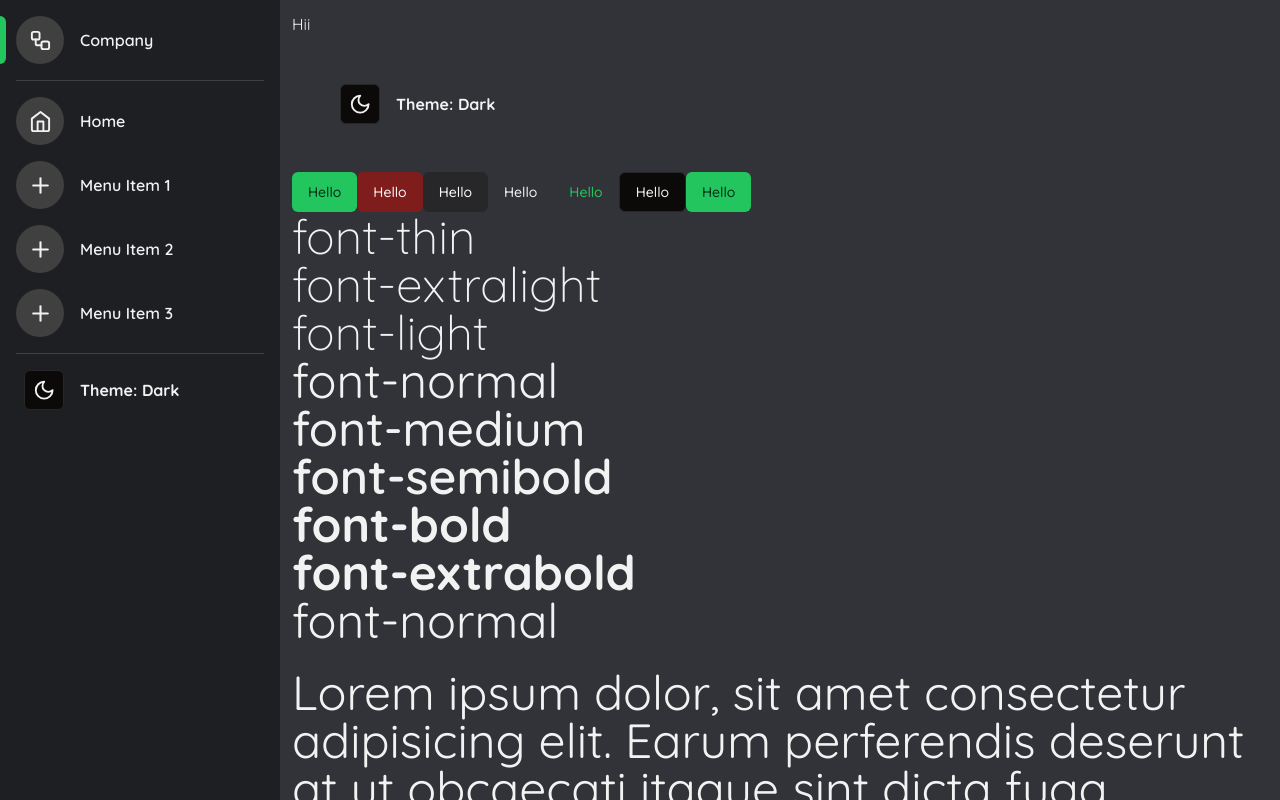
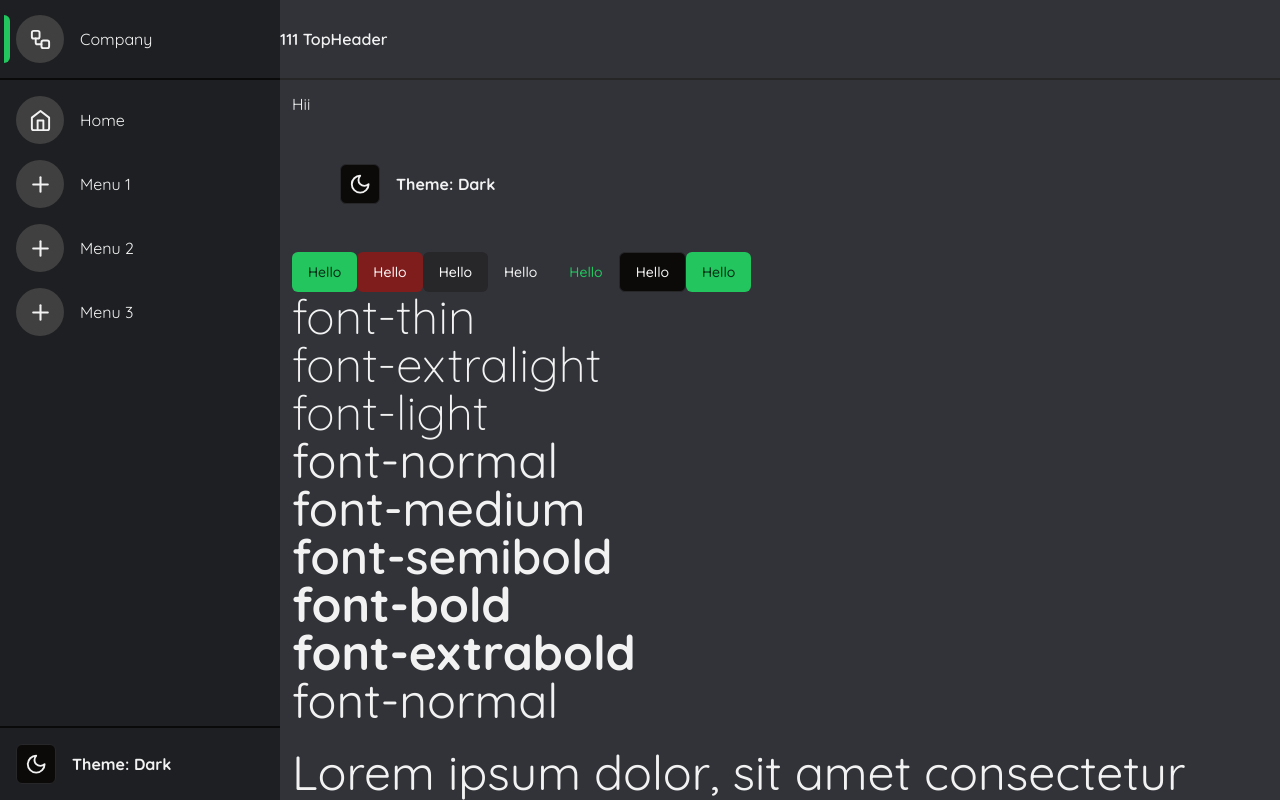
Before and after one commit to faran4iqvia/nextjs-shadcn, a Next.js app: page / in a window 1280 px wide. Shown: the top 800 px of the page. Built offline with nearby package versions, Linux system fonts and the light colour scheme.

Commit message:
🔒️ fix: layout

```diff
--- a/app/(main)/layout.tsx
+++ b/app/(main)/layout.tsx
@@ -1,5 +1,7 @@
 import { ReactNode } from 'react';
-import NavSidebar from '@/components/navigation/nav-sidebar'
+import NavSidebar from '@/components/navigation/nav-sidebar';
+import TopHeader from '@/components/navigation/top-header';
+import { ScrollArea } from '@/components/ui/scroll-area';
 
 const MainLayout = ({
   children,
@@ -8,11 +10,13 @@
 }>) => {
   return (
     <div className="h-full">
-      <div className="hidden md:flex h-full md:w-[200px] lg:w-[280px] z-30 flex-col fixed  inset-y-0">
-        <NavSidebar />
-      </div>
-      {/* adjusting padding pixels here */}
-      <main className="md:pl-[212px] lg:pl-[292px] h-full py-3 pr-3">{children}</main>
+      <NavSidebar />
+      <ScrollArea >
+
+      <TopHeader />
+      {/* adjusting padding pixels here based on top header and nav sidebar */}
+      <main className="md:pl-[292px] h-full py-3 pr-3">{children}</main>
+      </ScrollArea>
     </div>
   );
 };
--- /dev/null
+++ b/components/navigation/mobile-toggle.tsx
@@ -0,0 +1,24 @@
+import { Menu } from 'lucide-react';
+
+import { Sheet, SheetContent, SheetTrigger } from '@/components/ui/sheet';
+import { Button } from '@/components/ui/button';
+import NavSidebar from './nav-sidebar';
+
+const MobileToggle = () => {
+  return (
+    <Sheet>
+      <SheetTrigger asChild>
+        <Button variant="ghost" size="icon" className="md:hidden">
+          <Menu />
+        </Button>
+      </SheetTrigger>
+      <SheetContent side="left" className="p-0 !w-[280px]">
+        <p>asdas</p>
+
+        <NavSidebar />
+      </SheetContent>
+    </Sheet>
+  );
+};
+
+export default MobileToggle;
--- a/components/navigation/nav-sidebar.tsx
+++ b/components/navigation/nav-sidebar.tsx
@@ -6,17 +6,22 @@
 
 const NavSidebar = () => {
   return (
-    <nav className="space-y-4 flex flex-col font-semibold items-center h-full w-full bg-gray-100 dark:bg-[#1e1f22] p-4">
-      <button className="group relative flex items-center w-full gap-4">
-        <div className="absolute -left-4 bg-primary rounded-r-full transition-all w-[6px]  h-full" />
-        <div className="flex h-[48px] w-[48px] rounded-[24px] group-hover:rounded-[16px] transition-all overflow-hidden items-center justify-center bg-background dark:bg-neutral-700 group-hover:bg-primary">
-          <Workflow className="group-hover:text-white transition" size={23} />
-        </div>
-        Company
-      </button>
+    <nav className="hidden md:flex h-full md:w-[280px] z-30 flex-col fixed  inset-y-0">
+      <div className="px-4 z-50 flex items-center h-20 border-neutral-200 dark:border-neutral-950 border-b-2 bg-gray-100 dark:bg-[#1e1f22]">
+        <button className="group relative flex items-center w-full gap-4">
+          <div className="absolute -left-3 bg-primary rounded-r-full transition-all w-[6px]  h-full" />
+          <div className="flex h-[48px] w-[48px] rounded-[24px] group-hover:rounded-[16px] transition-all overflow-hidden items-center justify-center bg-background  dark:bg-neutral-700 group-hover:bg-primary">
+            <Workflow className="group-hover:text-white transition" size={23} />
+          </div>
+          Company
+        </button>
 
-      <Separator className="h-[1px] bg-zinc-300 dark:bg-zinc-700 rounded-md !mt-4 mx-auto" />
-      <ScrollArea className="flex flex-col gap-y-4 w-full">
+      </div>
+
+
+
+
+      <ScrollArea className="flex-1 w-full bg-gray-100 dark:bg-[#1e1f22] p-4 relative">
         <button className="group relative  flex items-center w-full gap-4 mb-4">
           <div className="flex h-[48px] w-[48px] rounded-[24px] group-hover:rounded-[16px] transition-all overflow-hidden items-center justify-center bg-background dark:bg-neutral-700 group-hover:bg-primary">
             <Home className="group-hover:text-white transition" size={23} />
@@ -31,15 +36,15 @@
               <div className="flex h-[48px] w-[48px] rounded-[24px] group-hover:rounded-[16px] transition-all overflow-hidden items-center justify-center bg-background dark:bg-neutral-700 group-hover:bg-primary">
                 <Plus className="group-hover:text-white transition" size={25} />
               </div>
-              Menu Item {i + 1}
+              Menu {i + 1}
             </button>
           ))}
       </ScrollArea>
 
-      <Separator className="h-[1px] bg-zinc-300 dark:bg-zinc-700 rounded-md !mt-0 mx-auto" />
-      <div className="pl-2 mt-auto flex items-center   gap-y-4 w-full">
+      <div className="p-4 mt-auto flex items-center gap-y-4 w-full bg-gray-100 dark:bg-[#1e1f22] border-neutral-200 dark:border-neutral-950 border-t-2">
         <ThemeToggle />
       </div>
+
     </nav>
   );
 };
--- /dev/null
+++ b/components/navigation/top-header.tsx
@@ -0,0 +1,12 @@
+import MobileToggle from "@/components/navigation/mobile-toggle"
+
+const TopHeader = () => {
+  return (
+    <header className="md:ml-[280px] text-md font-semibold  flex items-center h-20 border-neutral-200 dark:border-neutral-800 border-b-2">
+
+        <MobileToggle />
+     111 TopHeader </header>
+  )
+}
+
+export default TopHeader
--- a/components/theme-toggle.tsx
+++ b/components/theme-toggle.tsx
@@ -1,5 +1,6 @@
 'use client';
 
+import { useState, useEffect } from 'react';
 import { Moon, Sun } from 'lucide-react';
 import { useTheme } from 'next-themes';
 
@@ -8,14 +9,31 @@
 const ThemeToggle = () => {
   const { theme, setTheme } = useTheme();
 
-  return (<div className='flex  items-center w-full cursor-pointer' onClick={() => setTheme(theme === 'dark' ? 'light' : 'dark')}>
-    <Button variant="outline" size="icon" >
-      <Sun  className="h-[1.4rem] w-[1.4rem] rotate-0 scale-100 transition-all dark:-rotate-90 dark:scale-0" />
-      <Moon  className="absolute h-[1.4rem] w-[1.4rem] rotate-90 scale-0 transition-all dark:rotate-0 dark:scale-100" />
-      <span className="sr-only">Toggle theme</span>
-    </Button>
-  <span className='capitalize mx-4 font-bold'>Theme: {theme}</span>
-  </div>
+  const [isClient, setIsClient] = useState(false);
+
+  useEffect(() => {
+    setIsClient(true);
+  }, []);
+
+  return (
+    <div
+      className="flex  items-center w-full cursor-pointer"
+      onClick={() => setTheme(theme === 'dark' ? 'light' : 'dark')}
+    >
+      {!isClient ? (
+        <p className='p-2'>Loading...</p>
+      ) : (
+        <>
+          <Button variant="outline" size="icon">
+            <Sun className="h-[1.4rem] w-[1.4rem] rotate-0 scale-100 transition-all dark:-rotate-90 dark:scale-0" />
+            <Moon className="absolute h-[1.4rem] w-[1.4rem] rotate-90 scale-0 transition-all dark:rotate-0 dark:scale-100" />
+
+            <span className="sr-only">Toggle theme</span>
+          </Button>
+          <span className="capitalize mx-4 font-bold">Theme: {theme}</span>
+        </>
+      )}
+    </div>
   );
 };
 export default ThemeToggle;
--- /dev/null
+++ b/components/ui/sheet.tsx
@@ -0,0 +1,140 @@
+"use client"
+
+import * as React from "react"
+import * as SheetPrimitive from "@radix-ui/react-dialog"
+import { cva, type VariantProps } from "class-variance-authority"
+import { X } from "lucide-react"
+
+import { cn } from "@/lib/utils"
+
+const Sheet = SheetPrimitive.Root
+
+const SheetTrigger = SheetPrimitive.Trigger
+
+const SheetClose = SheetPrimitive.Close
+
+const SheetPortal = SheetPrimitive.Portal
+
+const SheetOverlay = React.forwardRef<
+  React.ElementRef<typeof SheetPrimitive.Overlay>,
+  React.ComponentPropsWithoutRef<typeof SheetPrimitive.Overlay>
+>(({ className, ...props }, ref) => (
+  <SheetPrimitive.Overlay
+    className={cn(
+      "fixed inset-0 z-50 bg-black/80  data-[state=open]:animate-in data-[state=closed]:animate-out data-[state=closed]:fade-out-0 data-[state=open]:fade-in-0",
+      className
+    )}
+    {...props}
+    ref={ref}
+  />
+))
+SheetOverlay.displayName = SheetPrimitive.Overlay.displayName
+
+const sheetVariants = cva(
+  "fixed z-50 gap-4 bg-background p-6 shadow-lg transition ease-in-out data-[state=open]:animate-in data-[state=closed]:animate-out data-[state=closed]:duration-300 data-[state=open]:duration-500",
+  {
+    variants: {
+      side: {
+        top: "inset-x-0 top-0 border-b data-[state=closed]:slide-out-to-top data-[state=open]:slide-in-from-top",
+        bottom:
+          "inset-x-0 bottom-0 border-t data-[state=closed]:slide-out-to-bottom data-[state=open]:slide-in-from-bottom",
+        left: "inset-y-0 left-0 h-full w-3/4 border-r data-[state=closed]:slide-out-to-left data-[state=open]:slide-in-from-left sm:max-w-sm",
+        right:
+          "inset-y-0 right-0 h-full w-3/4  border-l data-[state=closed]:slide-out-to-right data-[state=open]:slide-in-from-right sm:max-w-sm",
+      },
+    },
+    defaultVariants: {
+      side: "right",
+    },
+  }
+)
+
+interface SheetContentProps
+  extends React.ComponentPropsWithoutRef<typeof SheetPrimitive.Content>,
+    VariantProps<typeof sheetVariants> {}
+
+const SheetContent = React.forwardRef<
+  React.ElementRef<typeof SheetPrimitive.Content>,
+  SheetContentProps
+>(({ side = "right", className, children, ...props }, ref) => (
+  <SheetPortal>
+    <SheetOverlay />
+    <SheetPrimitive.Content
+      ref={ref}
+      className={cn(sheetVariants({ side }), className)}
+      {...props}
+    >
+      {children}
+      <SheetPrimitive.Close className="absolute right-4 top-4 rounded-sm opacity-70 ring-offset-background transition-opacity hover:opacity-100 focus:outline-none focus:ring-2 focus:ring-ring focus:ring-offset-2 disabled:pointer-events-none data-[state=open]:bg-secondary">
+        <X className="h-4 w-4" />
+        <span className="sr-only">Close</span>
+      </SheetPrimitive.Close>
+    </SheetPrimitive.Content>
+  </SheetPortal>
+))
+SheetContent.displayName = SheetPrimitive.Content.displayName
+
+const SheetHeader = ({
+  className,
+  ...props
+}: React.HTMLAttributes<HTMLDivElement>) => (
+  <div
+    className={cn(
+      "flex flex-col space-y-2 text-center sm:text-left",
+      className
+    )}
+    {...props}
+  />
+)
+SheetHeader.displayName = "SheetHeader"
+
+const SheetFooter = ({
+  className,
+  ...props
+}: React.HTMLAttributes<HTMLDivElement>) => (
+  <div
+    className={cn(
+      "flex flex-col-reverse sm:flex-row sm:justify-end sm:space-x-2",
+      className
+    )}
+    {...props}
+  />
+)
+SheetFooter.displayName = "SheetFooter"
+
+const SheetTitle = React.forwardRef<
+  React.ElementRef<typeof SheetPrimitive.Title>,
+  React.ComponentPropsWithoutRef<typeof SheetPrimitive.Title>
+>(({ className, ...props }, ref) => (
+  <SheetPrimitive.Title
+    ref={ref}
+    className={cn("text-lg font-semibold text-foreground", className)}
+    {...props}
+  />
+))
+SheetTitle.displayName = SheetPrimitive.Title.displayName
+
+const SheetDescription = React.forwardRef<
+  React.ElementRef<typeof SheetPrimitive.Description>,
+  React.ComponentPropsWithoutRef<typeof SheetPrimitive.Description>
+>(({ className, ...props }, ref) => (
+  <SheetPrimitive.Description
+    ref={ref}
+    className={cn("text-sm text-muted-foreground", className)}
+    {...props}
+  />
+))
+SheetDescription.displayName = SheetPrimitive.Description.displayName
+
+export {
+  Sheet,
+  SheetPortal,
+  SheetOverlay,
+  SheetTrigger,
+  SheetClose,
+  SheetContent,
+  SheetHeader,
+  SheetFooter,
+  SheetTitle,
+  SheetDescription,
+}
--- a/package.json
+++ b/package.json
@@ -9,6 +9,7 @@
     "lint": "next lint"
   },
   "dependencies": {
+    "@radix-ui/react-dialog": "^1.0.5",
     "@radix-ui/react-dropdown-menu": "^2.0.6",
     "@radix-ui/react-scroll-area": "^1.0.5",
     "@radix-ui/react-separator": "^1.0.3",
```
Also changed, not shown: 1 other file (tests, documents, lock files or other folders).
